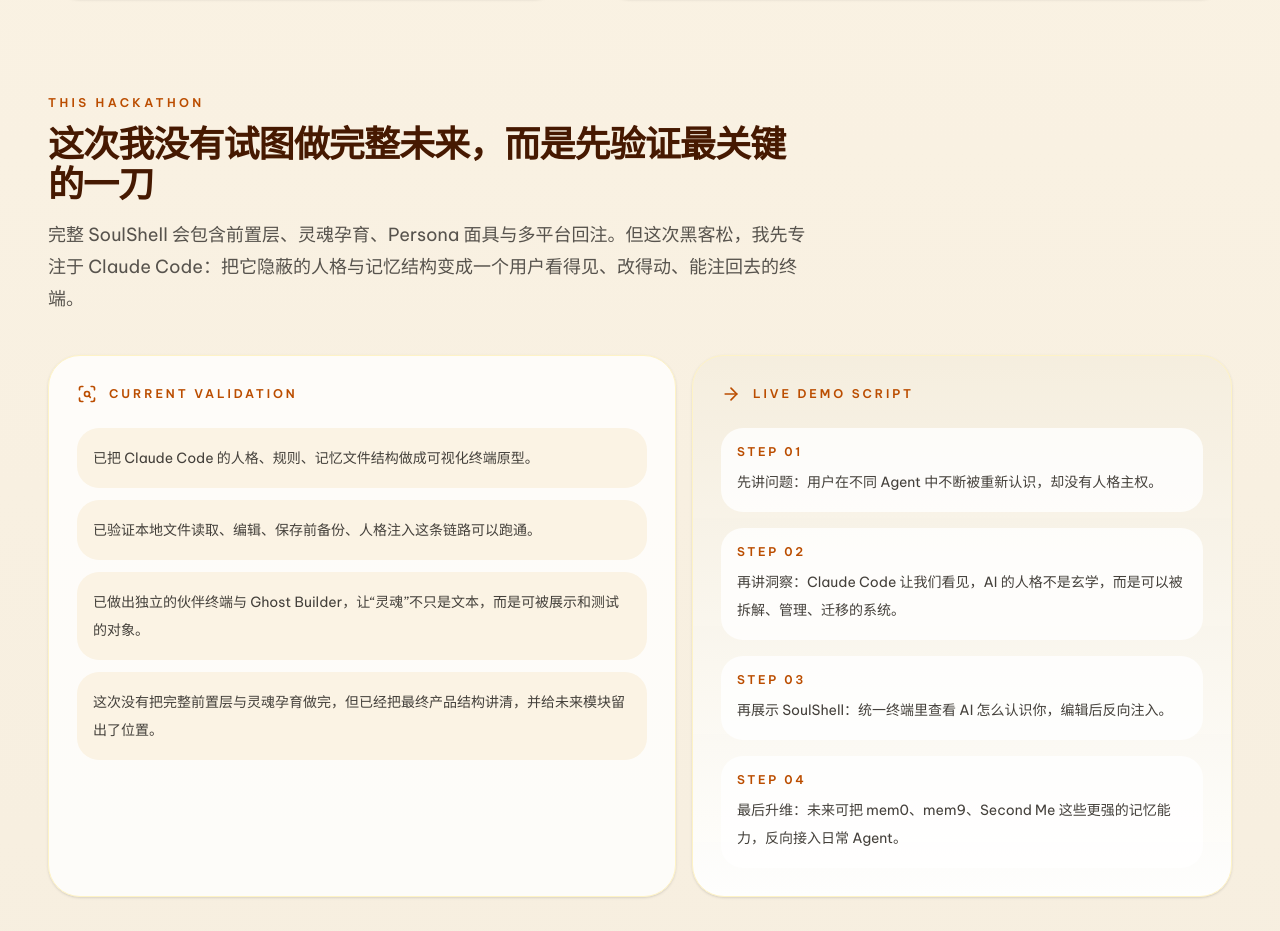
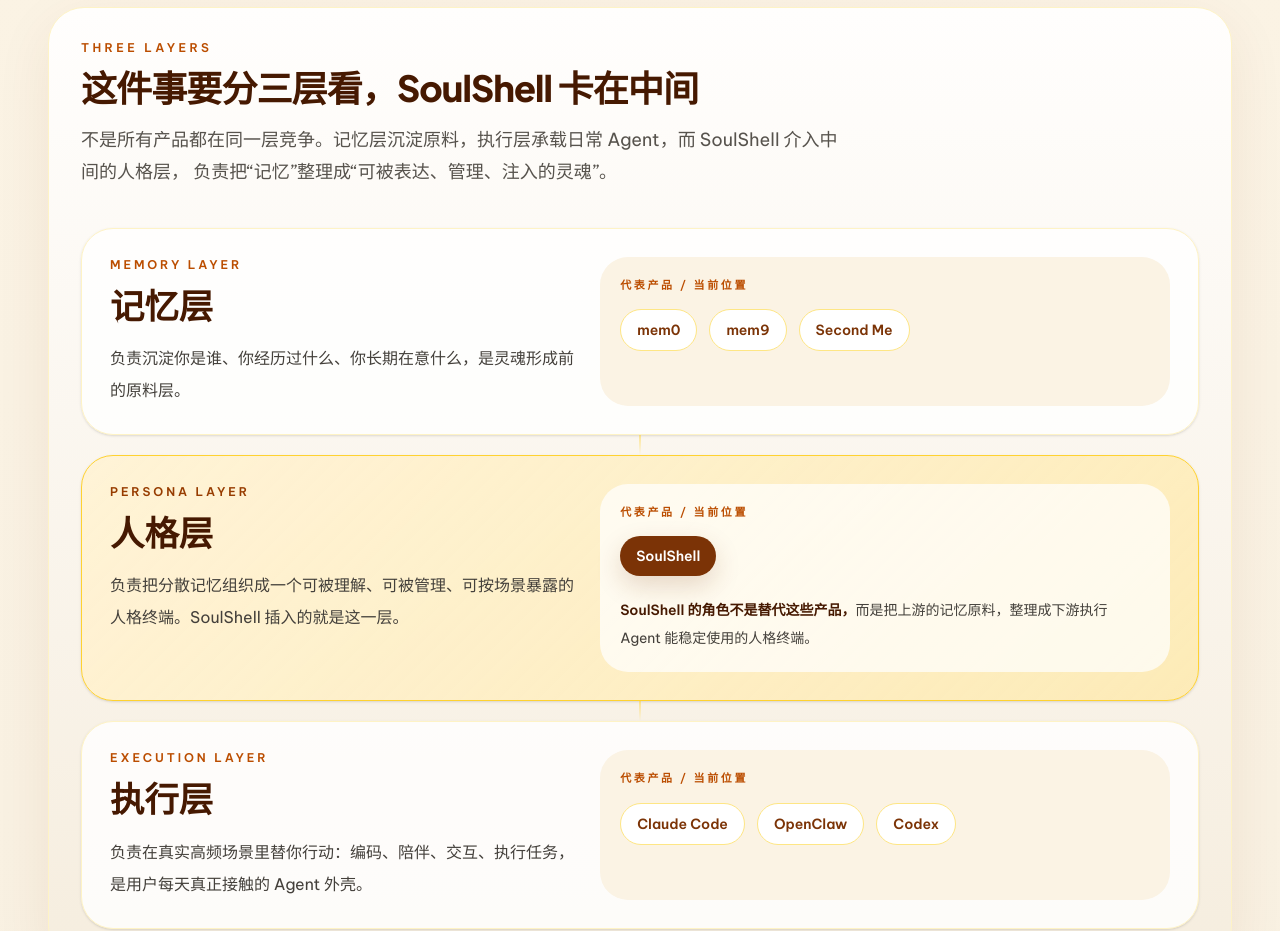
Before and after one commit to fantasyengineercdream/SoulShell, a Next.js app: page /pitch in a window 1280 px wide. Shown: the part 2760-3691 px from the top of the page. Built offline with nearby package versions, Linux system fonts and the light colour scheme.

Commit message:
fix: 文字可读性(深色)、历史回退按钮醒目、灵魂注入仪式感(预览+前后对比+动画)、宠物持续可见

```diff
--- a/src/app/globals.css
+++ b/src/app/globals.css
@@ -145,3 +145,9 @@
 ::-webkit-scrollbar-track { background: transparent; }
 ::-webkit-scrollbar-thumb { background: #d0c6ab; border-radius: 3px; }
 ::-webkit-scrollbar-thumb:hover { background: #b8ad90; }
+
+/* 全局文本可读性修复 */
+.text-stone-300 { color: #78716c !important; }
+.text-stone-400 { color: #57534e !important; }
+.text-\[9px\] { font-size: 10px !important; }
+.text-\[10px\] { font-size: 11px !important; }
--- a/src/app/pitch/page.tsx
+++ b/src/app/pitch/page.tsx
@@ -50,9 +50,33 @@
 ];
 
 const thesis = [
-  '今天行业里缺的不是更多 Agent，而是一个把记忆层、人格层、执行层连接起来，并把控制权交还给用户的终端。',
-  'SoulShell 不替代 Claude Code、OpenClaw、Codex，也不替代 mem0、mem9、Second Me。',
-  'SoulShell 做的是中间这一层：发现、编辑、注入，让用户主动管理 AI 的灵魂。',
+  '我们的判断是，AI 时代真正稳定的产品结构会分成三层：记忆层、人格层、执行层。',
+  '记忆层负责沉淀你是谁，人格层负责组织这些记忆如何被表达，执行层负责在具体工具里替你行动。',
+  'SoulShell 插入的正是中间这一层：它不是记忆系统，也不是执行 Agent，而是一个跨记忆系统、跨执行 Agent 的人格终端。',
+];
+
+const threeLayers = [
+  {
+    name: '记忆层',
+    tag: 'Memory Layer',
+    body: '负责沉淀你是谁、你经历过什么、你长期在意什么，是灵魂形成前的原料层。',
+    products: ['mem0', 'mem9', 'Second Me'],
+    accent: 'soft',
+  },
+  {
+    name: '人格层',
+    tag: 'Persona Layer',
+    body: '负责把分散记忆组织成一个可被理解、可被管理、可按场景暴露的人格终端。SoulShell 插入的就是这一层。',
+    products: ['SoulShell'],
+    accent: 'strong',
+  },
+  {
+    name: '执行层',
+    tag: 'Execution Layer',
+    body: '负责在真实高频场景里替你行动：编码、陪伴、交互、执行任务，是用户每天真正接触的 Agent 外壳。',
+    products: ['Claude Code', 'OpenClaw', 'Codex'],
+    accent: 'soft',
+  },
 ];
 
 const stackFlow = [
@@ -226,7 +250,7 @@
           <SectionTitle
             eyebrow="Why Now"
             title="大咖都在证明这件事，但还没有人把控制权交给用户"
-            body="Claude Code、OpenClaw、Codex、mem0、mem9、Second Me 这些系统分别证明了执行层、人格层、记忆层的成立。但它们还没有被统一成一个用户可以主动理解、编辑、迁移的灵魂界面。"
+            body="Claude Code、OpenClaw、Codex、mem0、mem9、Second Me 这些系统分别把三层结构的一部分做出来了，但还没有人把它们统一成一个用户可以主动理解、编辑、迁移的灵魂界面。"
           />
 
           <div className="mt-10 grid gap-4 lg:grid-cols-5">
@@ -282,10 +306,83 @@
           </div>
         </section>
 
+        <section className="mt-10">
+          <div className="rounded-[36px] border border-amber-100 bg-[linear-gradient(180deg,rgba(255,255,255,0.92),rgba(245,237,222,0.92))] p-7 shadow-[0_18px_56px_rgba(120,53,15,0.08)] sm:p-8">
+            <div className="max-w-3xl">
+              <p className="text-xs font-black uppercase tracking-[0.28em] text-amber-700">Three Layers</p>
+              <h3 className="mt-3 font-headline text-3xl font-extrabold tracking-tight text-amber-950 sm:text-4xl">
+                这件事要分三层看，SoulShell 卡在中间
+              </h3>
+              <p className="mt-4 text-base leading-8 text-stone-600 sm:text-lg">
+                不是所有产品都在同一层竞争。记忆层沉淀原料，执行层承载日常 Agent，而 SoulShell 介入中间的人格层，
+                负责把“记忆”整理成“可被表达、管理、注入的灵魂”。
+              </p>
+            </div>
+
+            <div className="mt-10 space-y-5">
+              {threeLayers.map((layer, index) => {
+                const isCenter = layer.accent === 'strong';
+                return (
+                  <div key={layer.name} className="relative">
+                    {index !== 0 && (
+                      <div className="pointer-events-none absolute -top-5 left-1/2 hidden h-5 w-px -translate-x-1/2 bg-gradient-to-b from-amber-300 to-transparent lg:block" />
+                    )}
+
+                    <div
+                      className={`grid gap-6 rounded-[32px] border p-6 shadow-sm transition sm:p-7 lg:grid-cols-[0.9fr_1.1fr] ${
+                        isCenter
+                          ? 'border-amber-300 bg-[linear-gradient(135deg,rgba(255,243,214,0.98),rgba(255,232,163,0.70))] shadow-[0_18px_60px_rgba(255,215,0,0.16)]'
+                          : 'border-amber-100 bg-white/82'
+                      }`}
+                    >
+                      <div>
+                        <p className={`text-xs font-black uppercase tracking-[0.24em] ${isCenter ? 'text-amber-800' : 'text-amber-700'}`}>
+                          {layer.tag}
+                        </p>
+                        <h4 className="mt-3 font-headline text-3xl font-extrabold text-amber-950 sm:text-[2.15rem]">
+                          {layer.name}
+                        </h4>
+                        <p className="mt-4 text-base leading-8 text-stone-700">{layer.body}</p>
+                      </div>
+
+                      <div className={`rounded-[28px] p-5 ${isCenter ? 'bg-white/72' : 'bg-[#fbf3e4]'}`}>
+                        <p className="text-[11px] font-black uppercase tracking-[0.24em] text-amber-700">
+                          代表产品 / 当前位置
+                        </p>
+                        <div className="mt-4 flex flex-wrap gap-3">
+                          {layer.products.map((product) => (
+                            <div
+                              key={product}
+                              className={`rounded-full px-4 py-2.5 text-sm font-bold ${
+                                product === 'SoulShell'
+                                  ? 'bg-amber-900 text-white shadow-[0_10px_26px_rgba(120,53,15,0.18)]'
+                                  : 'border border-amber-200 bg-white text-amber-900'
+                              }`}
+                            >
+                              {product}
+                            </div>
+                          ))}
+                        </div>
+
+                        {isCenter && (
+                          <p className="mt-5 text-sm leading-7 text-stone-700">
+                            <span className="font-bold text-amber-950">SoulShell 的角色不是替代这些产品，</span>
+                            而是把上游的记忆原料，整理成下游执行 Agent 能稳定使用的人格终端。
+                          </p>
+                        )}
+                      </div>
+                    </div>
+                  </div>
+                );
+              })}
+            </div>
+          </div>
+        </section>
+
         <section className="mt-24">
           <SectionTitle
             eyebrow="This Hackathon"
-            title="这次我没有试图做完整未来，而是先验证最关键的一刀"
+            title="这次我没有试图做完整未来，而是先验证最核心的环节"
             body="完整 SoulShell 会包含前置层、灵魂孕育、Persona 面具与多平台回注。但这次黑客松，我先专注于 Claude Code：把它隐蔽的人格与记忆结构变成一个用户看得见、改得动、能注回去的终端。"
           />
 
--- a/src/components/editor/MonacoPane.tsx
+++ b/src/components/editor/MonacoPane.tsx
@@ -95,16 +95,16 @@
             {!file.isReadonly && (
               <button onClick={toggleHistory}
                 className={`flex items-center gap-1 px-3 py-1.5 rounded-full text-xs font-semibold transition ${
-                  showHistory ? 'bg-amber-200 text-amber-800' : 'bg-amber-50 text-amber-600 hover:bg-amber-100'
+                  showHistory ? 'bg-amber-600 text-white' : 'bg-amber-100 text-amber-800 hover:bg-amber-200'
                 }`}>
-                <History size={12} /> 历史
+                <History size={12} /> 历史回退
               </button>
             )}
             {/* 保存按钮 */}
             {!file.isReadonly && (
               <button onClick={save}
                 className={`flex items-center gap-1.5 px-4 py-1.5 rounded-full text-xs font-bold transition-all ${
-                  saved ? 'bg-green-100 text-green-700' : 'bg-amber-600 hover:bg-amber-500 text-white shadow-sm shadow-amber-200'
+                  saved ? 'bg-green-600 text-white' : 'bg-amber-600 hover:bg-amber-500 text-white shadow-sm'
                 }`}>
                 {saved ? <><Check size={14} /> 已保存</> : <><Save size={14} /> 保存</>}
               </button>
```
Also changed, not shown: src/app/page.tsx (+21 -4 lines), src/components/editor/GhostBuilder.tsx (+41 -9 lines).
